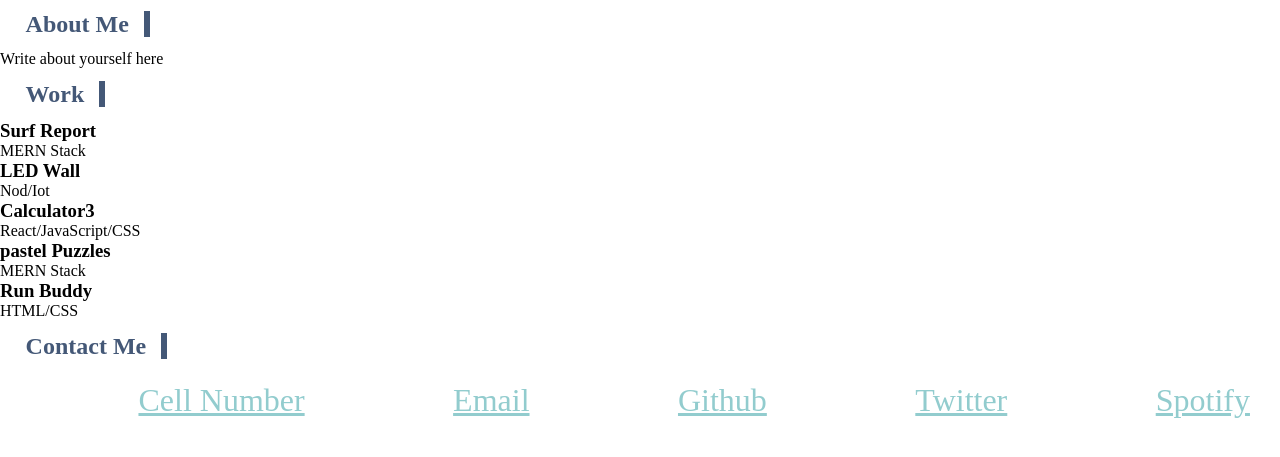
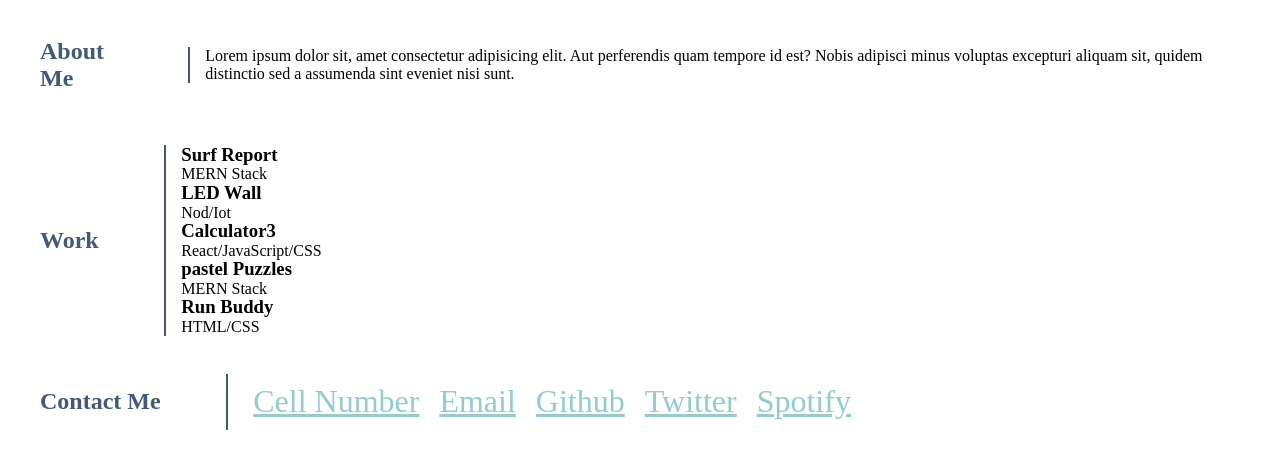
Before and after one commit to justinryan8828/Portfolio, a plain HTML site: page index.html in a window 1280 px wide. Shown: the part 329-786 px from the top of the page. Drawn offline with Linux system fonts and the light colour scheme.

Commit message:
worked through border on css and added more notes to css

```diff
--- a/index.html
+++ b/index.html
@@ -40,11 +40,12 @@
 
     <section class="container">
     <h2>About Me</h2>
-    <p id="about-me-paragraph">Write about yourself here</p>
+    <aside id="about-me-paragraph">Lorem ipsum dolor sit, amet consectetur adipisicing elit. Aut perferendis quam tempore id est? Nobis adipisci minus voluptas excepturi aliquam sit, quidem distinctio sed a assumenda sint eveniet nisi sunt.</aside>
     </section>
 
-    <div class="work-container">
+    <div class="container">
         <h2>Work</h2>
+        <aside>
         <div class="flex-container">
         <div class="flex-item">
             <h3>Surf Report</h3>
@@ -67,10 +68,12 @@
             <p>HTML/CSS</p>
         </div>
         </div>
+        </aside>
     </div>
 
-    <section id="links" class="section">
+    <section id="links" class="container">
         <h2>Contact Me</h2>
+        <aside>
             <ul>
                 <li><a href="904-477-9229">Cell Number</a></li>
                 <li><a href="justinryan8828@yahoo.com">Email</a></li>
@@ -78,6 +81,7 @@
                 <li><a href="twitter">Twitter</a></li>
                 <li><a href="spotify">Spotify</a></li>
             </ul>
+        </aside>
     </section>
 
 
--- a/style.css
+++ b/style.css
@@ -55,26 +55,41 @@ li a {
     padding-right: 20px;
     font-size: 2rem;
 }
+/* h2 is all of my side margain headers */
 
 h2{
-color: rgba(68, 88, 119, 1);
-border-right: 6px solid rgba(68, 88, 119, 1);
-text-align: left;
-margin: 1% 2%;
-display: inline-block;
-justify-content: left;
-padding-right: 15px;
-line-height: 1.1;
+    display: flex;
+    flex-direction: column;
+    justify-content: end;
+    align-items: stretch;
+    color: rgba(68, 88, 119, 1);
+    padding: 20px;
+    margin: 20px;
 }
 
-#about-me-paragraph {
+/* Aside section is for the content inside of the h2 */
 
+aside{
+    border-left: 2px solid rgba(68, 88, 119, 1);
+    text-align: left;
+    margin: 1% 2%;
+    display: inline-block;
+    justify-content: left;
+    padding-left: 15px;
+    line-height: 1.1;
 }
-h3{
 
+/* Container is the outside of h2 */
+
+.container{
+    display: flex;
+    flex-direction: row;
+    justify-content: flex-start;
+    align-items: center;
 }
 
 /* Plank sections are for the fencing background and "cquick bio" */
+
 #plank {
     width: 100%;
     height: 250px;
```
